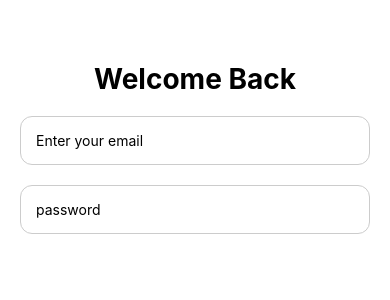
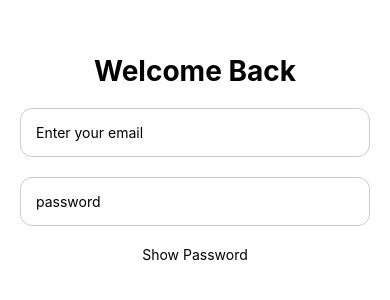
Before and after one commit to sajin-cl/React-Native-beginer-lvl1, a React Native app: screen / in a window 390 px wide. Shown: the part 264-564 px from the top of the page. Built offline with nearby package versions, Linux system fonts and the light colour scheme.

Commit message:
password + show/hide password lvl1

```diff
--- a/src/screens/LoginScreen.js
+++ b/src/screens/LoginScreen.js
@@ -1,17 +1,22 @@
 import { useState } from "react";
-import { View, Text, TextInput, StyleSheet } from "react-native";
+import { View, Text, TextInput, StyleSheet, Pressable } from "react-native";
 
 export default function LoginScreen() {
 
-    const [isPasswordHidden, setIsPasswordHidden] = useState(false);
+    const [isPasswordHidden, setIsPasswordHidden] = useState(true);
+
+
+    const togglePasswordVisiblity = () => {
+        setIsPasswordHidden(prev => !prev)
+    };
 
     return (
         <View
             style={styles.container}
         >
-            <Text
-                style={styles.greetingText}
-            >Welcome Back</Text>
+            <Text style={styles.greetingText}>
+                Welcome Back
+            </Text>
 
             <TextInput
                 placeholder="Enter your email"
@@ -23,11 +28,16 @@ export default function LoginScreen() {
 
             <TextInput
                 placeholder="password"
-                secureTextEntry={!isPasswordHidden}
+                secureTextEntry={isPasswordHidden}
                 autoCorrect={false}
                 autoCapitalize="none"
                 style={styles.inputBox}
             />
+            <Pressable onPress={togglePasswordVisiblity}>
+                <Text>
+                    {isPasswordHidden ? "Show Password" : "Hide Password"}
+                </Text>
+            </Pressable>
         </View>
 
     );
```
